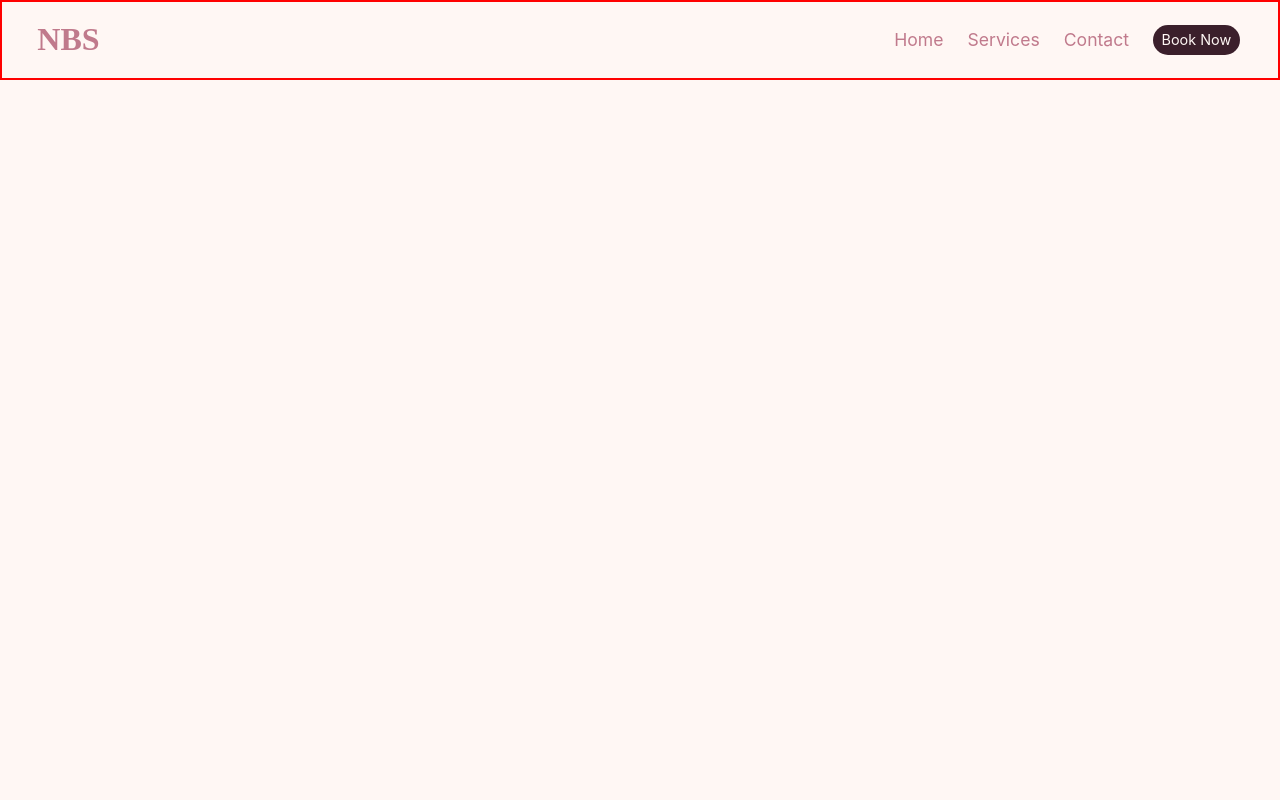
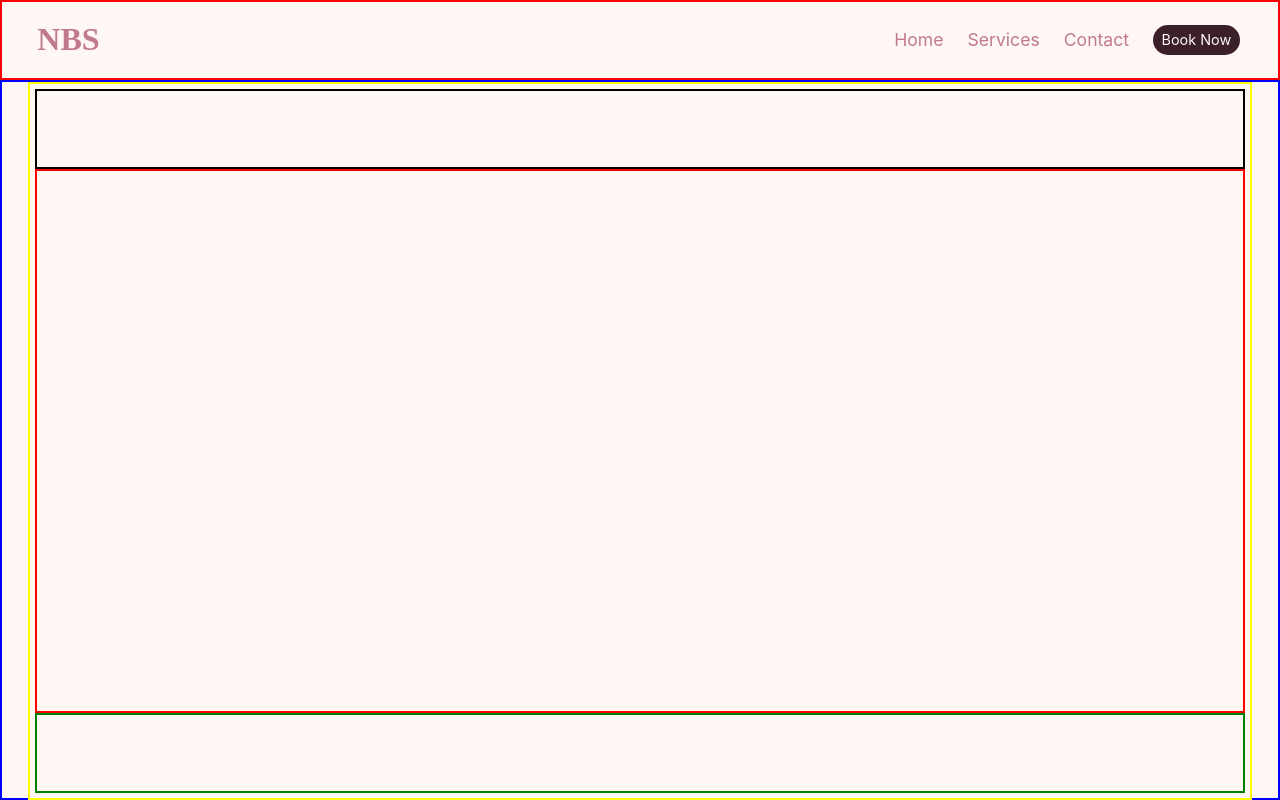
Before and after one commit to Lebo-Madikane/ness-beauty-salon, a Next.js app: page / in a window 1280 px wide. Built offline with nearby package versions, Linux system fonts and the light colour scheme; a web font is replaced by a local one.

Commit message:
structure Hero component

```diff
--- a/src/components/Hero/Hero.js
+++ b/src/components/Hero/Hero.js
@@ -4,7 +4,9 @@ export default function Hero() {
     return (
         <header className={styles.hero}>
             <div className={styles.container}>
-
+                <div className={styles.top}></div>
+                <div className={styles.mid}></div>
+                <div className={styles.bottom}></div>
             </div>
         </header>
     )
--- a/src/components/Hero/Hero.module.scss
+++ b/src/components/Hero/Hero.module.scss
@@ -2,7 +2,36 @@
 @use '../../styles/mixins' as *;
 
 .hero {
-    //border: 2px solid blue;
+    border: 2px solid blue;
     width: 100%;
-    height: 100vh;
+    height: 90vh;
+    position: fixed;
+    bottom: 0;
+    left: 0;
+    right: 0;
+
+    .container {
+        border: 2px solid yellow;
+        max-width: 96%;
+        margin: 0 auto;
+        padding: 5px;
+
+        .top {
+            width: 100%;
+            height: 10vh;
+            border: 2px solid black;
+        }
+
+        .mid {
+            width: 100%;
+            height: 68vh;
+            border: 2px solid red;
+        }
+
+        .bottom {
+            width: 100%;
+            height: 10vh;
+            border: 2px solid green;
+        }
+    }
 }
```
